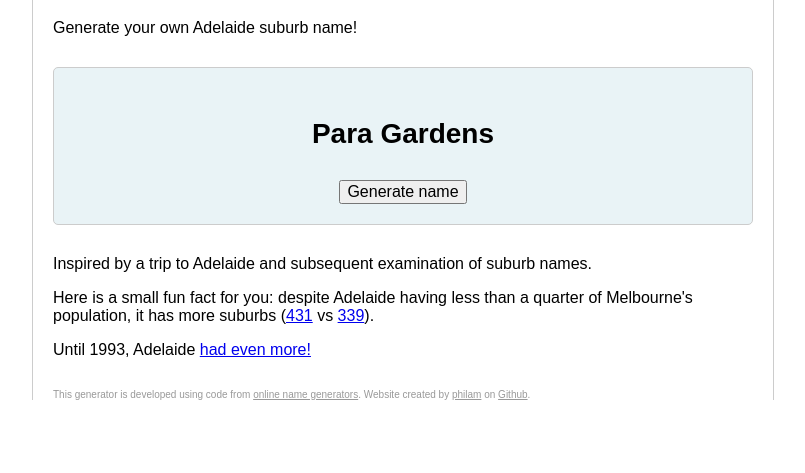
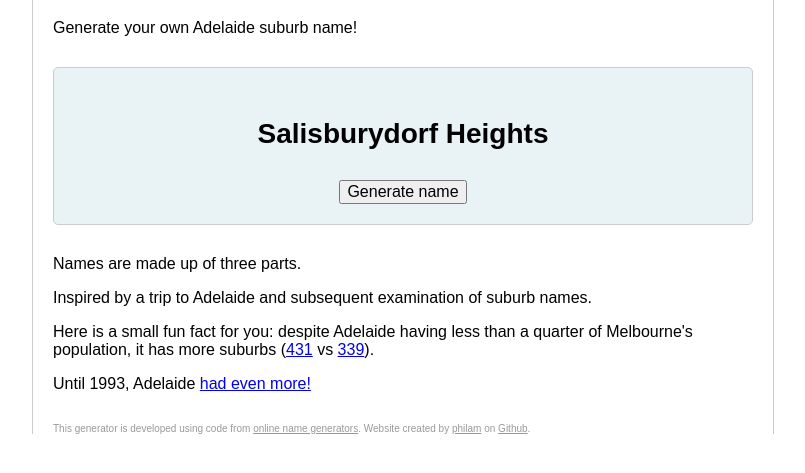
Before and after one commit to suburbnamegenerator/adelaide, a plain HTML site: page index.html in a window 1280 px wide. Shown: the part 61-534 px from the top of the page, without its empty margins (237-1042 px from the left). Drawn offline with Linux system fonts and the light colour scheme.

Commit message:
Added third word, removed space between first and second word

```diff
--- a/index.html
+++ b/index.html
@@ -17,17 +17,21 @@
 		function generator(){
 			// Add your own words to the wordlist. Be careful to obey the showed syntax
 
-			var wordlist1 = ["Para","Salisbury","Glen","Wood"];
+			var wordlist1 = ["Para","Salisbury","Glen","Wood","Elizabeth"];
 
-			var wordlist2 = ["Gardens","Heights","Field","Park","Hills","View","Fields","Vale"]
+			var wordlist2 = ["ford","dorf"]
+
+			var wordlist3 = ["Gardens","Heights","Field","Park","Hills","View","Fields","Vale","Square","Ford","Dorf"]
 
 			// Random numbers are made
 			var randomNumber1 = parseInt(Math.random() * wordlist1.length);
 			var randomNumber2 = parseInt(Math.random() * wordlist2.length);
+			var randomNumber3 = parseInt(Math.random() * wordlist3.length);
+			var randomNumber2 = parseInt(Math.random() * wordlist2.length);
 			while(wordlist1[randomNumber1] == wordlist2[randomNumber2]){
 				randomNumber2 = parseInt(Math.random() * wordlist2.length);
 				}
-			var name = wordlist1[randomNumber1] + " " + wordlist2[randomNumber2];
+			var name = wordlist1[randomNumber1] + "" + wordlist2[randomNumber2 ]+ " " + wordlist3[randomNumber2];
 
 			//alert(name); //Remove first to slashes to alert the name
 
@@ -68,6 +72,8 @@
 			<input type="button" value="Generate name" onclick="generator()" />
 		</div>
 
+		<p>Names are made up of three parts.</p>
+
 		<p>Inspired by a trip to Adelaide and subsequent examination of suburb names.</p>
 
 		<p>Here is a small fun fact for you: despite Adelaide having less than a quarter of Melbourne's population, it has more suburbs (<a href="https://en.wikipedia.org/wiki/List_of_Adelaide_suburbs">431</a> vs <a href="https://en.wikipedia.org/wiki/List_of_Melbourne_suburbs">339</a>).</p>
```
